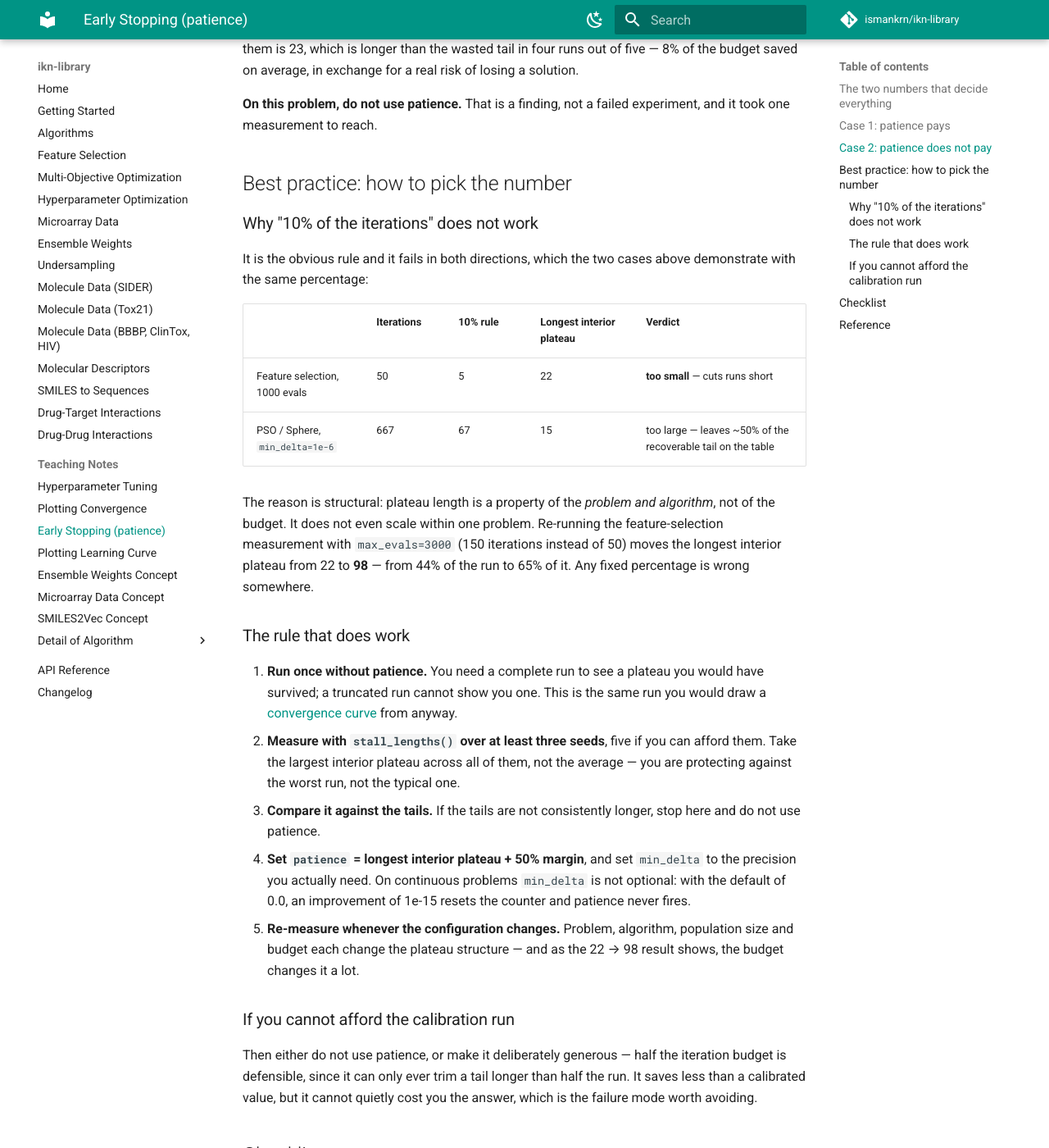
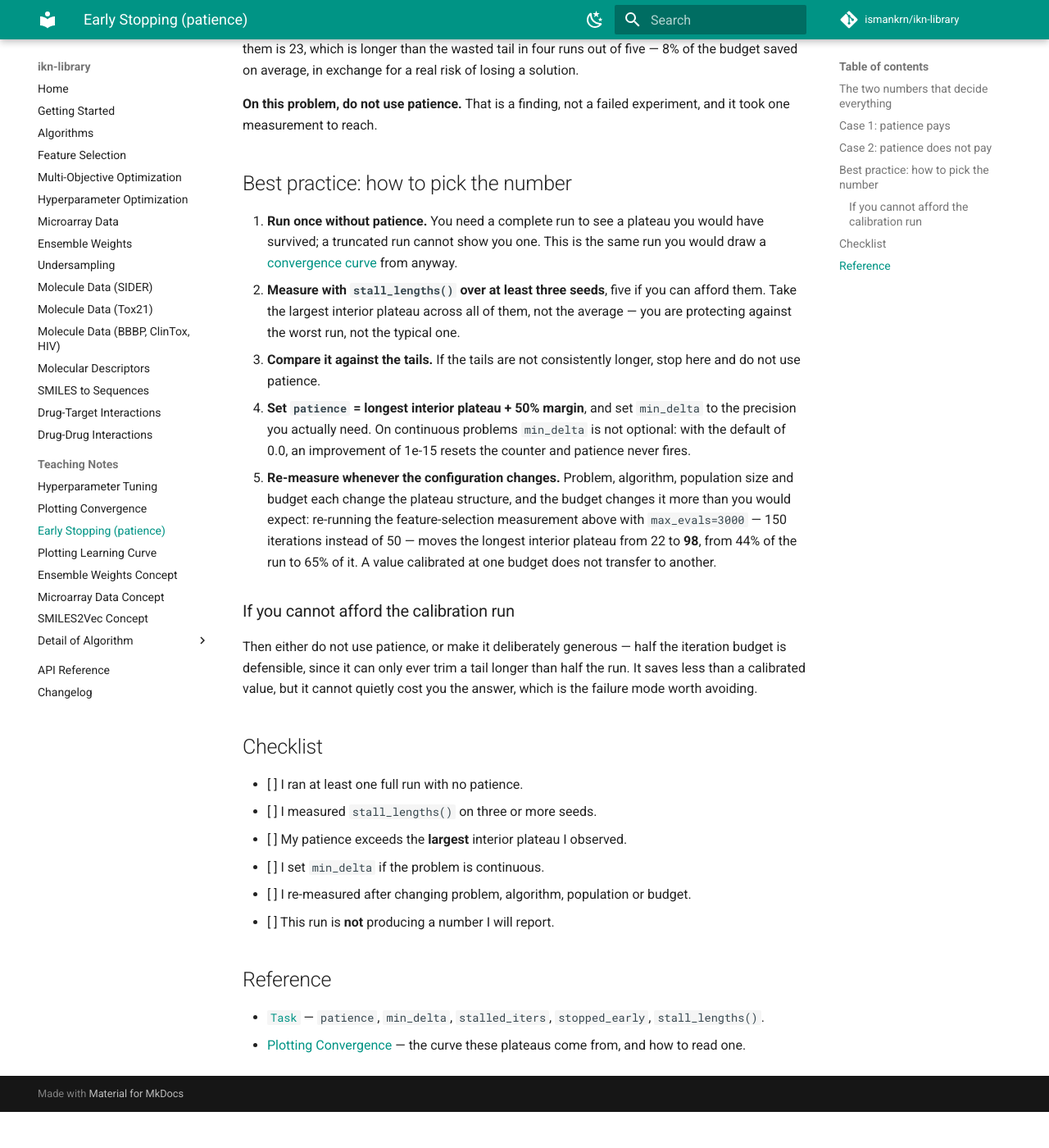
Before and after one commit to ismankrn/ikn-library, an MkDocs documentation site: the page built from docs/early-stopping.md, in a window 1280 px wide and 1400 px high, scrolled down 3168 px. Shown: the whole window at 82% size. Built offline with MkDocs 1.6.1 and Material for MkDocs 9.7.7, drawn with Linux system fonts in a browser that asks for light colours; comment, search, counter and statistics services are not loaded; after the commit the page ends 4524 px from its top, so only the background shows below that.

Commit message:
Drop the "10% of the iterations" section from the early-stopping page
The measurement that justified step 5 is kept, moved into the step it
justifies: raising the feature-selection budget from 1000 to 3000
evaluations moves the longest interior plateau from 22 to 98, so a
patience value calibrated at one budget does not transfer to another.
The surrounding heading no longer contrasts with a section that is gone.

Co-Authored-By: Claude Opus 5 <noreply@anthropic.com>

```diff
--- a/docs/early-stopping.md
+++ b/docs/early-stopping.md
@@ -167,25 +167,6 @@ failed experiment, and it took one measurement to reach.
 
 ## Best practice: how to pick the number
 
-### Why "10% of the iterations" does not work
-
-It is the obvious rule and it fails in both directions, which the two
-cases above demonstrate with the same percentage:
-
-| | Iterations | 10% rule | Longest interior plateau | Verdict |
-|---|---|---|---|---|
-| Feature selection, 1000 evals | 50 | 5 | 22 | **too small** — cuts runs short |
-| PSO / Sphere, `min_delta=1e-6` | 667 | 67 | 15 | too large — leaves ~50% of the recoverable tail on the table |
-
-The reason is structural: plateau length is a property of the *problem
-and algorithm*, not of the budget. It does not even scale within one
-problem. Re-running the feature-selection measurement with
-`max_evals=3000` (150 iterations instead of 50) moves the longest
-interior plateau from 22 to **98** — from 44% of the run to 65% of it.
-Any fixed percentage is wrong somewhere.
-
-### The rule that does work
-
 1. **Run once without patience.** You need a complete run to see a
    plateau you would have survived; a truncated run cannot show you one.
    This is the same run you would draw a
@@ -200,9 +181,13 @@ Any fixed percentage is wrong somewhere.
    `min_delta` to the precision you actually need. On continuous
    problems `min_delta` is not optional: with the default of 0.0, an
    improvement of 1e-15 resets the counter and patience never fires.
-5. **Re-measure whenever the configuration changes.** Problem, algorithm,
-   population size and budget each change the plateau structure — and as
-   the 22 → 98 result shows, the budget changes it a lot.
+5. **Re-measure whenever the configuration changes.** Problem,
+   algorithm, population size and budget each change the plateau
+   structure, and the budget changes it more than you would expect:
+   re-running the feature-selection measurement above with
+   `max_evals=3000` — 150 iterations instead of 50 — moves the longest
+   interior plateau from 22 to **98**, from 44% of the run to 65% of it.
+   A value calibrated at one budget does not transfer to another.
 
 ### If you cannot afford the calibration run
 
```
